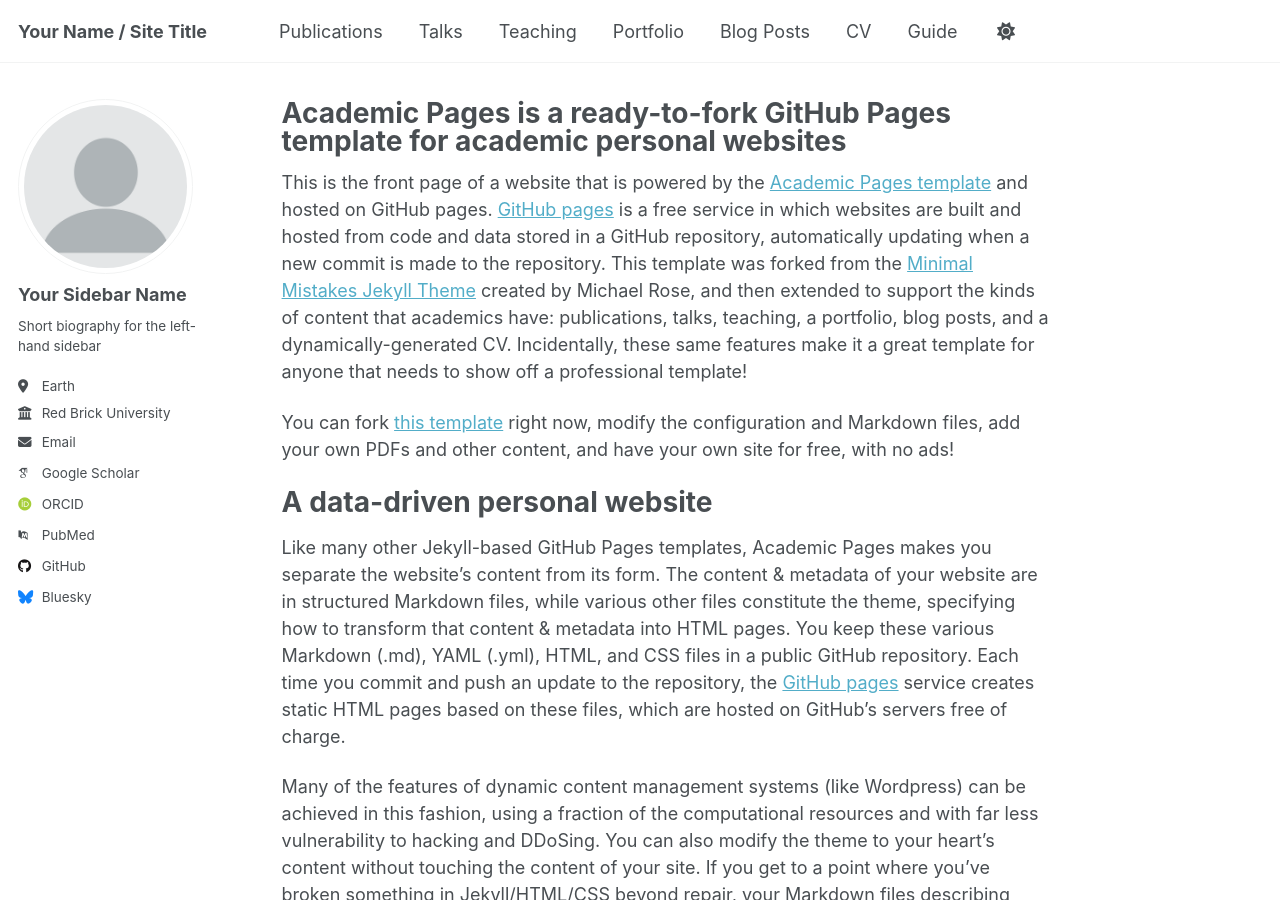
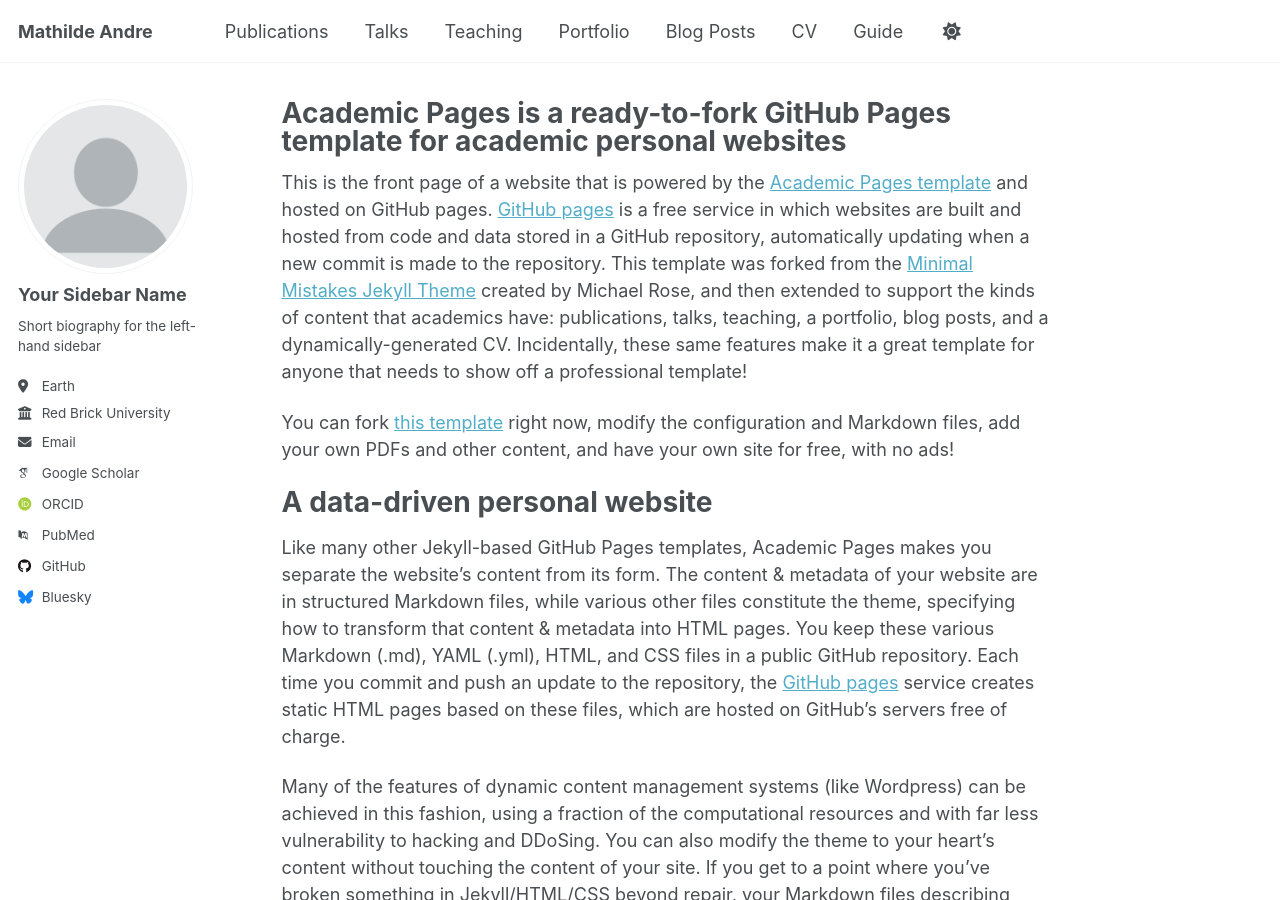
Before and after one commit to mathilde999/mathilde999.github.io, a Jekyll site: the page built from _pages/about.md, in a window 1280 px wide and 900 px high. Built offline with Jekyll 4.4.1, drawn with Linux system fonts in a browser that asks for light colours; some web fonts are replaced; a script that is not in the unit is left out.

Commit message:
update title

```diff
--- a/_config.yml
+++ b/_config.yml
@@ -9,7 +9,7 @@
 # Basic Site Settings
 locale                   : "en-US"
 site_theme               : "default" # Currently available options are "default", "air"
-title                    : "Your Name / Site Title"
+title                    : "Mathilde Andre"
 title_separator          : "-"
 name                     : &name "Your Name"
 description              : &description "Your Name's academic portfolio"   # Update this with a general description of your site, this is the default if not overridden by a page
```
